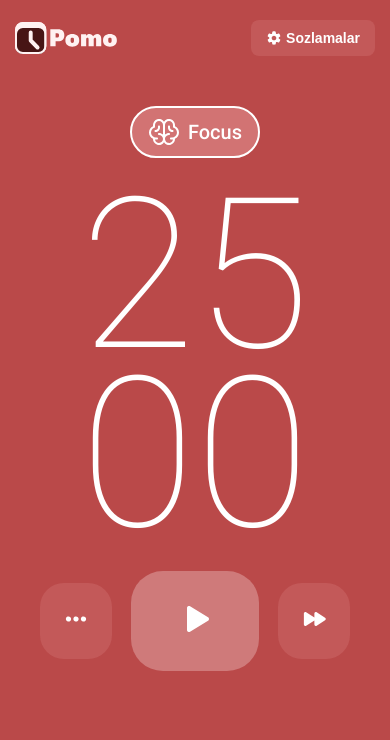
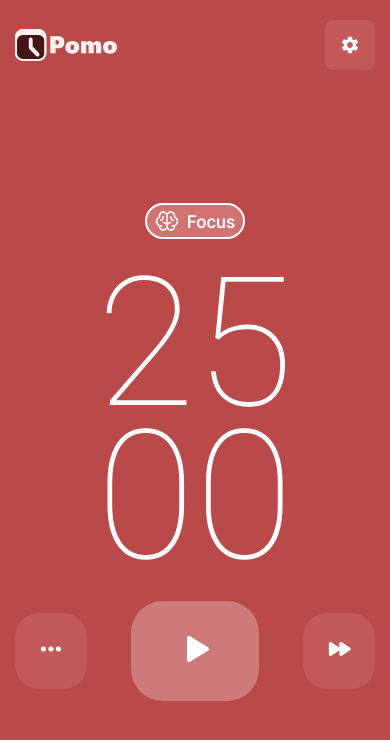
Before and after one commit to Behruz746/pomotimer, a plain HTML site: page index.html in a window 390 px wide. Drawn offline with Linux system fonts and the light colour scheme.

Commit message:
added: responsive styles test: 01

```diff
--- a/js/app.js
+++ b/js/app.js
@@ -0,0 +1,7 @@
+function innerDOM() {
+  document.querySelector(
+    ".timer"
+  ).style.height = `calc(${document.documentElement.clientHeight}px - 120px)`;
+}
+
+document.addEventListener("DOMContentLoaded", innerDOM);
--- a/scss/abstracts/_mixins.scss
+++ b/scss/abstracts/_mixins.scss
@@ -0,0 +1,35 @@
+@mixin desktop {
+  @media screen and (max-width: 1024px) {
+    @content;
+  }
+}
+
+@mixin tablet-768px {
+  @media (max-width: 768px) {
+    @content;
+  }
+}
+
+@mixin mobile {
+  @media screen and (max-width: 480px) {
+    @content;
+  }
+}
+
+@mixin mobile-380px {
+  @media screen and (max-width: 375px) {
+    @content;
+  }
+}
+
+@mixin mobile-330px {
+  @media screen and (max-width: 330px) {
+    @content;
+  }
+}
+
+@mixin mobile-290px {
+  @media screen and (max-width: 290px) {
+    @content;
+  }
+}
--- a/scss/components/_settings.scss
+++ b/scss/components/_settings.scss
@@ -66,7 +66,7 @@
   input[type="number"]::-webkit-inner-spin-button,
   input[type="number"]::-webkit-outer-spin-button {
     padding: 10px;
-    width: 30px;
+    width: 15px;
     height: 18px;
   }
 
--- a/scss/layout/_header.scss
+++ b/scss/layout/_header.scss
@@ -1,7 +1,6 @@
 .header {
   width: 100%;
   padding: 20px 0;
-  //   border: 1px solid rgb(255, 255, 255);
 
   .container {
     display: flex;
@@ -25,18 +24,27 @@
   background-color: #f8b6b626;
   border-radius: 8px;
   transition: 0.2s ease;
+  @include mobile {
+    padding: 15px;
+  }
   &:hover {
     background-color: #f8707065;
   }
-
   h1 {
     font-size: 14px;
     font-weight: 600;
     color: #fff;
+    @include mobile {
+      display: none;
+    }
   }
 
   .header__btn__icon {
     width: 16px;
     height: 16px;
+    @include mobile {
+      width: 20px;
+      height: 20px;
+    }
   }
 }
--- a/scss/page/_home.scss
+++ b/scss/page/_home.scss
@@ -7,6 +7,10 @@
   gap: 28px;
   max-width: 340px;
   width: 100%;
+  @include mobile {
+    max-width: 450px;
+    margin-top: 0;
+  }
 }
 
 .timer__title {
@@ -18,10 +22,17 @@
   border-radius: 9999px;
   background-color: rgba(248, 180, 180, 0.389);
   border: 2px solid #fff;
+  @include mobile {
+    padding: 4px 8px;
+  }
 
   img {
     width: 32px;
     height: 32px;
+    @include mobile {
+      width: 24px;
+      height: 24px;
+    }
   }
 
   h1 {
@@ -30,6 +41,9 @@
     font-weight: 500;
     line-height: normal;
     color: #fff;
+    @include mobile {
+      font-size: 18px;
+    }
   }
 }
 
@@ -42,6 +56,9 @@
     font-weight: 200;
     line-height: 85%;
     color: #fff;
+    @include mobile {
+      font-size: 180px;
+    }
   }
 }
 
```
Also changed, not shown: scss/main.css, 1 other file.
